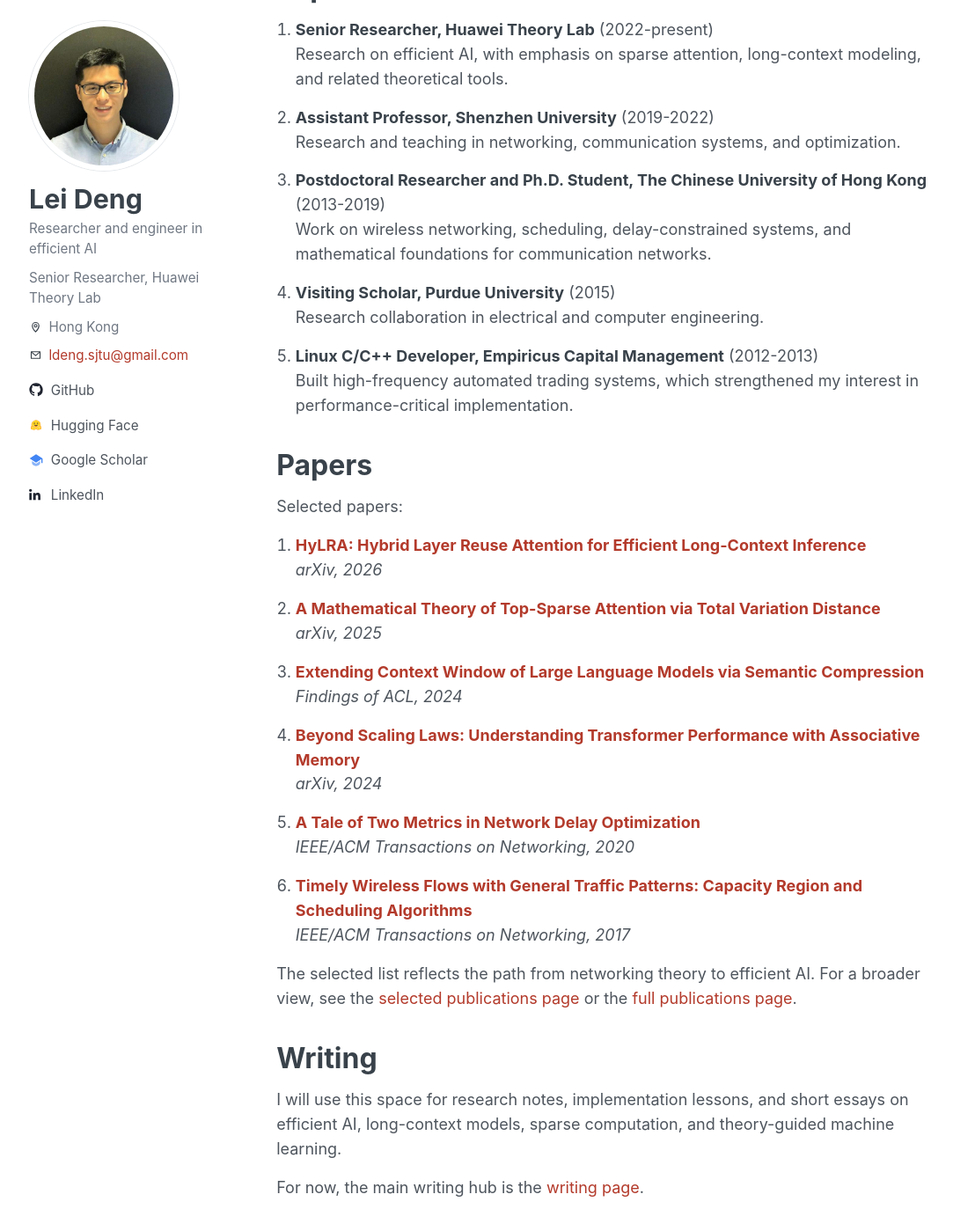
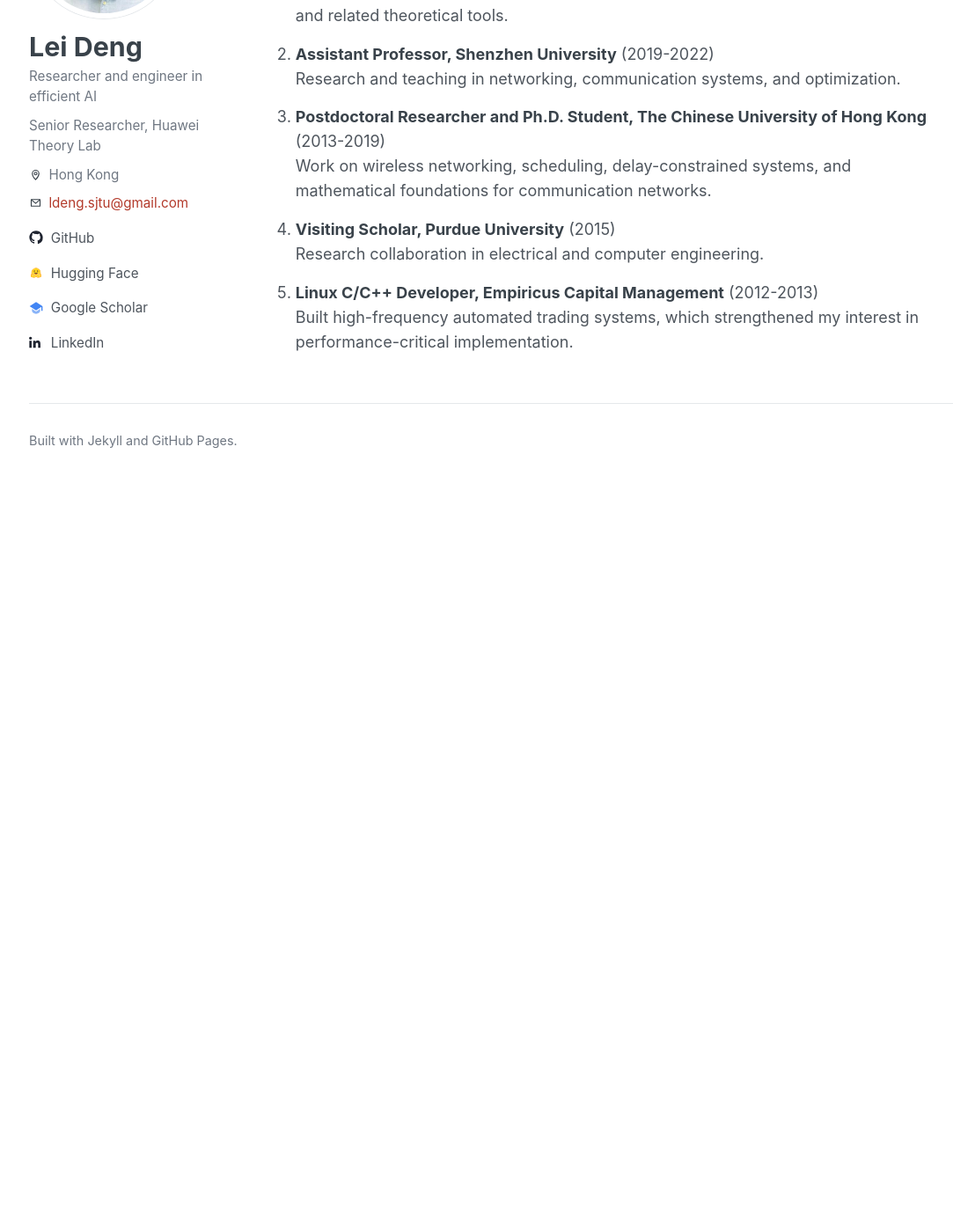
Before and after one commit to leideng/leideng.github.io, a Jekyll site: the page built from index.md, in a window 1280 px wide and 1400 px high, scrolled down 1046 px. Shown: the whole window at 88% size, without its empty margins (47-1130 px from the left). Built offline with Jekyll 4.4.1, drawn with Linux system fonts in a browser that asks for light colours; after the commit the page ends 1621 px from its top, so only the background shows below that.

Commit message:
feat(home): focus homepage on about and experience

```diff
--- a/index.md
+++ b/index.md
@@ -23,14 +23,13 @@
 ---
 
 ## About me
+{: #about}
 
 I am a researcher and engineer working on efficient AI, with a particular focus on sparse attention, long-context inference, and practical machine learning systems. My current work is grounded in a theoretical background built over fifteen years of research in networking, scheduling, distributed optimization, and communication systems.
 
 Since the rise of large language models, I have shifted my main research effort toward AI. What carried over from my earlier work is not only mathematical technique, but also a way of thinking about efficiency, constraints, tradeoffs, and deployable system design. I am especially interested in problems where theory and engineering need to reinforce each other.
 
 My earlier research centered on networking theory, wireless systems, delay-constrained communication, and distributed control. That experience continues to shape how I approach modern AI problems: how to reason about limited memory, long context, sparse computation, and performance bottlenecks in systems that must work at scale.
-
-## Research
 
 My current research interests include:
 
@@ -43,6 +42,7 @@
 I see myself as both a researcher and an engineer. In the LLM era, good ideas matter, but the ability to implement, test, and scale them matters just as much. A central theme of my work is turning theoretical structure into mechanisms that are useful in real AI systems.
 
 ## Experience
+{: #experience}
 
 1. **Senior Researcher, Huawei Theory Lab** (2022-present)
    Research on efficient AI, with emphasis on sparse attention, long-context modeling, and related theoretical tools.
@@ -58,33 +58,3 @@
 
 5. **Linux C/C++ Developer, Empiricus Capital Management** (2012-2013)
    Built high-frequency automated trading systems, which strengthened my interest in performance-critical implementation.
-
-## Papers
-
-Selected papers:
-
-1. **[HyLRA: Hybrid Layer Reuse Attention for Efficient Long-Context Inference](https://arxiv.org/abs/2602.00777)**
-   *arXiv, 2026*
-
-2. **[A Mathematical Theory of Top-Sparse Attention via Total Variation Distance](https://arxiv.org/abs/2512.07647)**
-   *arXiv, 2025*
-
-3. **[Extending Context Window of Large Language Models via Semantic Compression](https://aclanthology.org/2024.findings-acl.306/)**
-   *Findings of ACL, 2024*
-
-4. **[Beyond Scaling Laws: Understanding Transformer Performance with Associative Memory](https://arxiv.org/abs/2405.08707)**
-   *arXiv, 2024*
-
-5. **[A Tale of Two Metrics in Network Delay Optimization](https://doi.org/10.1109/TNET.2020.2983867)**
-   *IEEE/ACM Transactions on Networking, 2020*
-
-6. **[Timely Wireless Flows with General Traffic Patterns: Capacity Region and Scheduling Algorithms](https://doi.org/10.1109/TNET.2017.2749513)**
-   *IEEE/ACM Transactions on Networking, 2017*
-
-The selected list reflects the path from networking theory to efficient AI. For a broader view, see the [selected publications page](/publications/) or the [full publications page](/full-publications/).
-
-## Writing
-
-I will use this space for research notes, implementation lessons, and short essays on efficient AI, long-context models, sparse computation, and theory-guided machine learning.
-
-For now, the main writing hub is the [writing page](/blog/).
```
